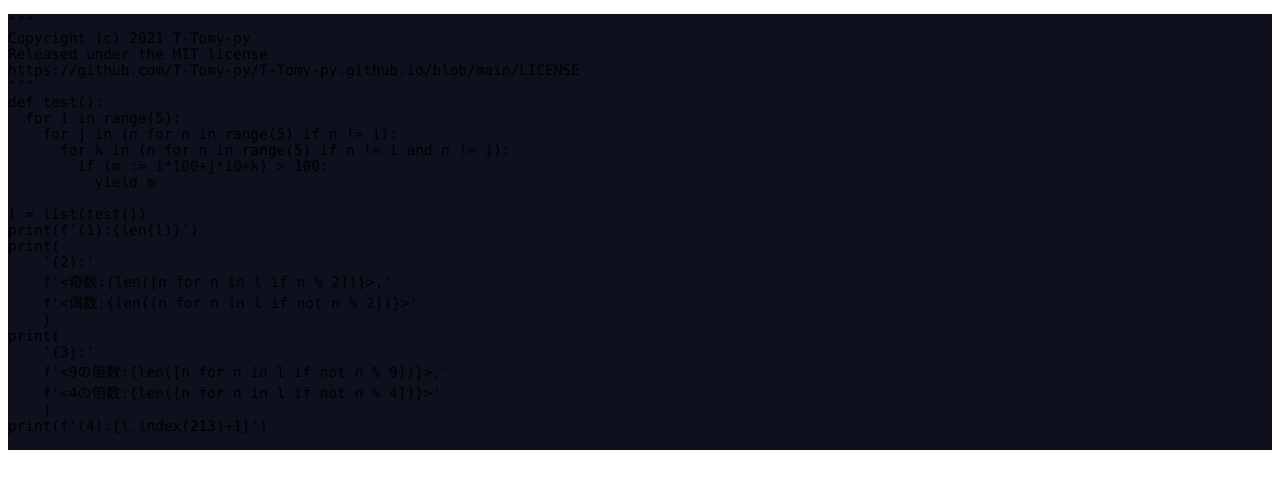
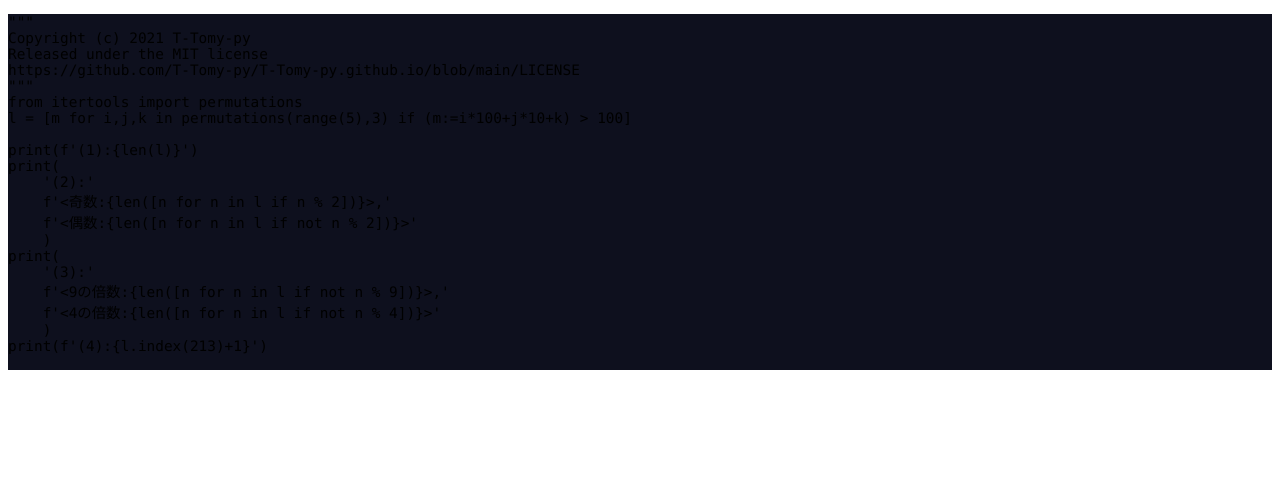
Before and after one commit to T-Tomy-py/T-Tomy-py.github.io, a plain HTML site: page math-homework/NS-Q91.html in a window 1280 px wide. Drawn offline with Linux system fonts and the light colour scheme.

Commit message:
update NS-Q91.html

```diff
--- a/math-homework/NS-Q91.html
+++ b/math-homework/NS-Q91.html
@@ -42,14 +42,9 @@ Copyright (c) 2021 T-Tomy-py
 Released under the MIT license
 https://github.com/T-Tomy-py/T-Tomy-py.github.io/blob/main/LICENSE
 """
-def test():
-  for i in range(5):
-    for j in (n for n in range(5) if n != i):
-      for k in (n for n in range(5) if n != i and n != j):
-        if (m := i*100+j*10+k) > 100:
-          yield m
+from itertools import permutations
+l = [m for i,j,k in permutations(range(5),3) if (m:=i*100+j*10+k) > 100]
 
-l = list(test())
 print(f'(1):{len(l)}')
 print(
     '(2):'
```
